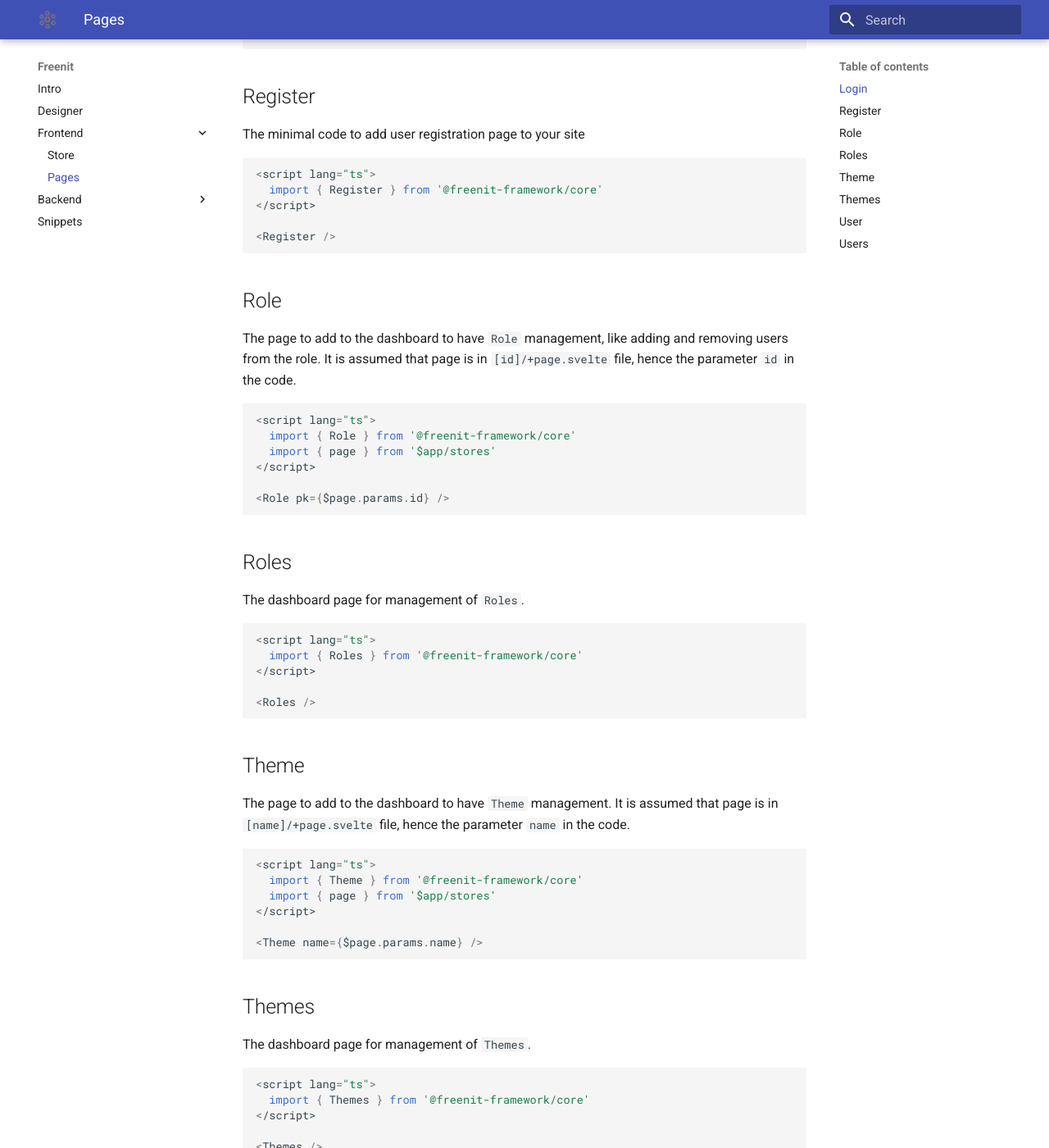
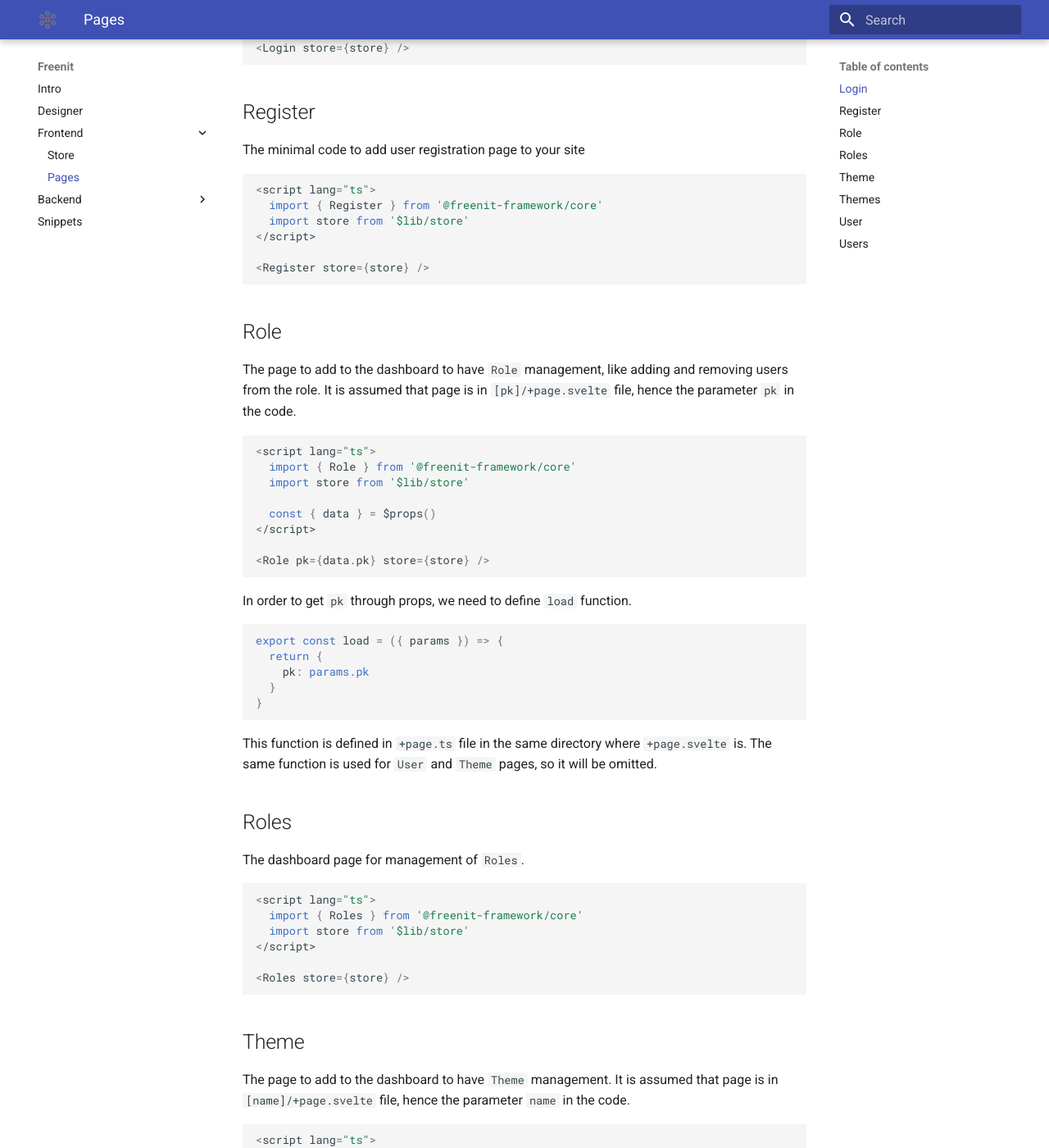
Before and after one commit to freenit-framework/doc, an MkDocs documentation site: the page built from docs/frontend/02pages.md, in a window 1280 px wide and 1400 px high, scrolled down 394 px. Shown: the whole window at 82% size. Built offline with MkDocs 1.6.1 and Material for MkDocs 9.7.7, drawn with Linux system fonts in a browser that asks for light colours; some of the changed text lies outside the part shown.

Commit message:
Document built-in pages

````diff
--- a/docs/frontend/02pages.md
+++ b/docs/frontend/02pages.md
@@ -9,9 +9,10 @@ The minimal code to add login page to your site
 ```ts
 <script lang="ts">
   import { Login } from '@freenit-framework/core'
+  import store from '$lib/store'
 </script>
 
-<Login />
+<Login store={store} />
 ```
 
 ## Register
@@ -21,25 +22,41 @@ The minimal code to add user registration page to your site
 ```ts
 <script lang="ts">
   import { Register } from '@freenit-framework/core'
+  import store from '$lib/store'
 </script>
 
-<Register />
+<Register store={store} />
 ```
 
 ## Role
 
 The page to add to the dashboard to have `Role` management, like adding and
-removing users from the role. It is assumed that page is in `[id]/+page.svelte`
-file, hence the parameter `id` in the code.
+removing users from the role. It is assumed that page is in `[pk]/+page.svelte`
+file, hence the parameter `pk` in the code.
 
 ```ts
 <script lang="ts">
   import { Role } from '@freenit-framework/core'
-  import { page } from '$app/stores'
+  import store from '$lib/store'
+
+  const { data } = $props()
 </script>
 
-<Role pk={$page.params.id} />
+<Role pk={data.pk} store={store} />
 ```
+
+In order to get `pk` through props, we need to define `load` function.
+
+```ts
+export const load = ({ params }) => {
+  return {
+    pk: params.pk
+  }
+}
+```
+
+This function is defined in `+page.ts` file in the same directory where `+page.svelte` is. The same
+function is used for `User` and `Theme` pages, so it will be omitted.
 
 ## Roles
 
@@ -48,9 +65,10 @@ The dashboard page for management of `Roles`.
 ```ts
 <script lang="ts">
   import { Roles } from '@freenit-framework/core'
+  import store from '$lib/store'
 </script>
 
-<Roles />
+<Roles store={store} />
 ```
 
 ## Theme
@@ -61,10 +79,12 @@ that page is in `[name]/+page.svelte` file, hence the parameter `name` in the co
 ```ts
 <script lang="ts">
   import { Theme } from '@freenit-framework/core'
-  import { page } from '$app/stores'
+  import store from '$lib/store'
+
+  const { data } = $props()
 </script>
 
-<Theme name={$page.params.name} />
+<Theme name={data.name} store={store} />
 ```
 
 ## Themes
@@ -74,23 +94,26 @@ The dashboard page for management of `Themes`.
 ```ts
 <script lang="ts">
   import { Themes } from '@freenit-framework/core'
+  import store from '$lib/store'
 </script>
 
-<Themes />
+<Themes store={store} />
 ```
 
 ## User
 
 The page to add to the dashboard to have `User` management. It is assumed that
-page is in `[id]/+page.svelte` file, hence the parameter `id` in the code.
+page is in `[pk]/+page.svelte` file, hence the parameter `pk` in the code.
 
 ```ts
 <script lang="ts">
   import { User } from '@freenit-framework/core'
-  import { page } from '$app/stores'
+  import store from '$lib/store'
+
+  const { data } = $props()
 </script>
 
-<User pk={$page.params.id} />
+<User pk={data.pk} store={store} />
 ```
 
 ## Users
@@ -100,7 +123,8 @@ The dashboard page for management of `Roles`.
 ```ts
 <script lang="ts">
   import { Users } from '@freenit-framework/core'
+  import store from '$lib/store'
 </script>
 
-<Users />
+<Users store={store} />
 ```
````
Also changed, not shown: docs/frontend/01store.md (+2 -1 lines).
